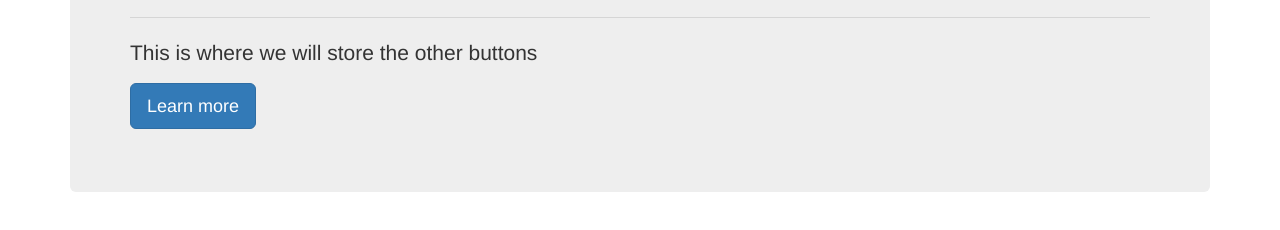
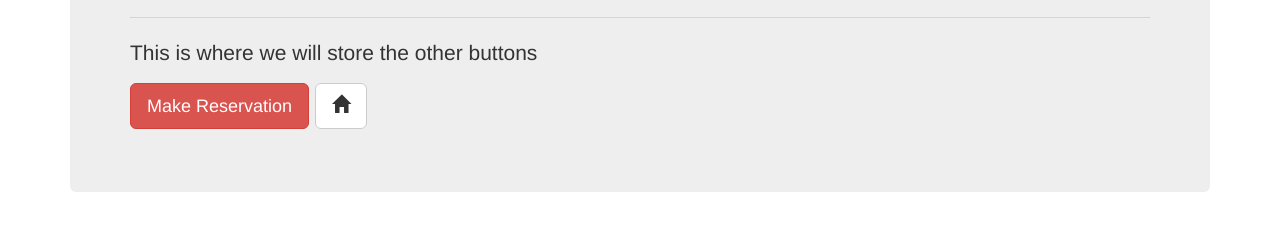
Before and after one commit to Maniac-i/Hot-Restaurant, a website: page index.html in a window 1280 px wide. Shown: the part 186-416 px from the top of the page. Drawn offline with nearby package versions, Linux system fonts and the light colour scheme.

Commit message:
adding functional buttons

```diff
--- a/index.html
+++ b/index.html
@@ -14,7 +14,8 @@
             <hr class="my-4">
             <p>This is where we will store the other buttons</p>
             <p class="lead">
-              <a class="btn btn-primary btn-lg" href="#" role="button">Learn more</a>
+             <a class="btn btn-lg btn-danger" href="form.html" role="button">Make Reservation</a>
+              <a class="btn btn-lg btn-default" href="index.html" role="button"><span class="glyphicon glyphicon-home"></span></a>
             </p>
           </div>
     </div>
```
